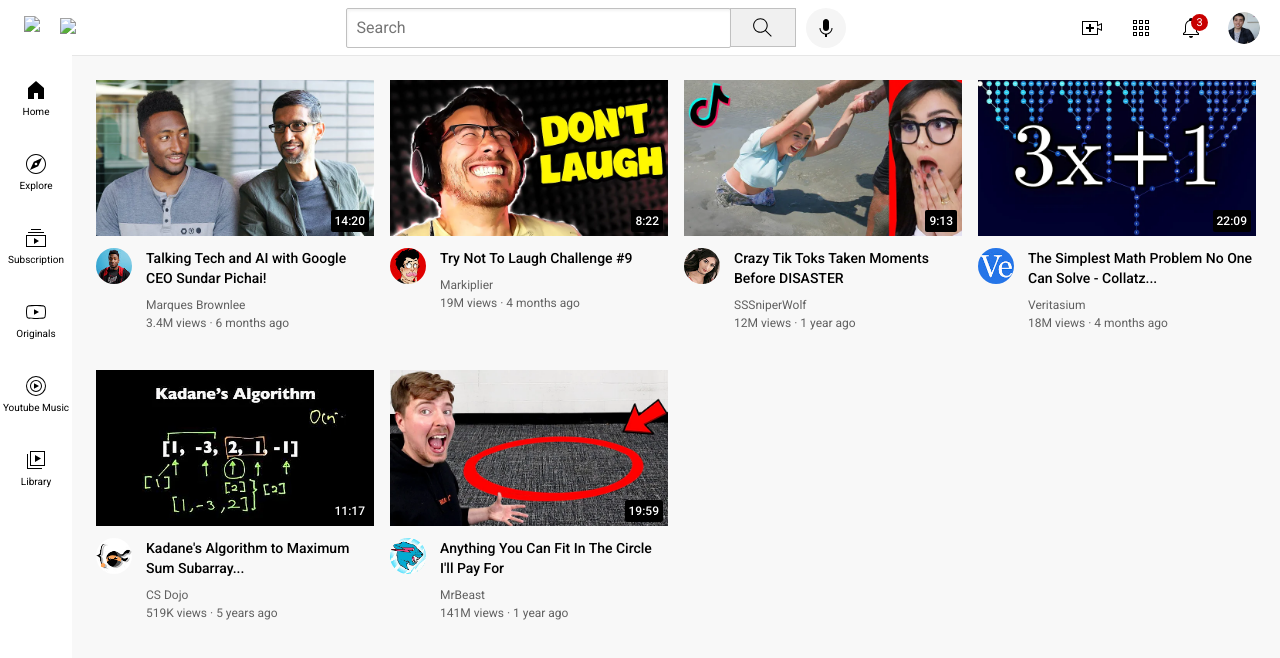
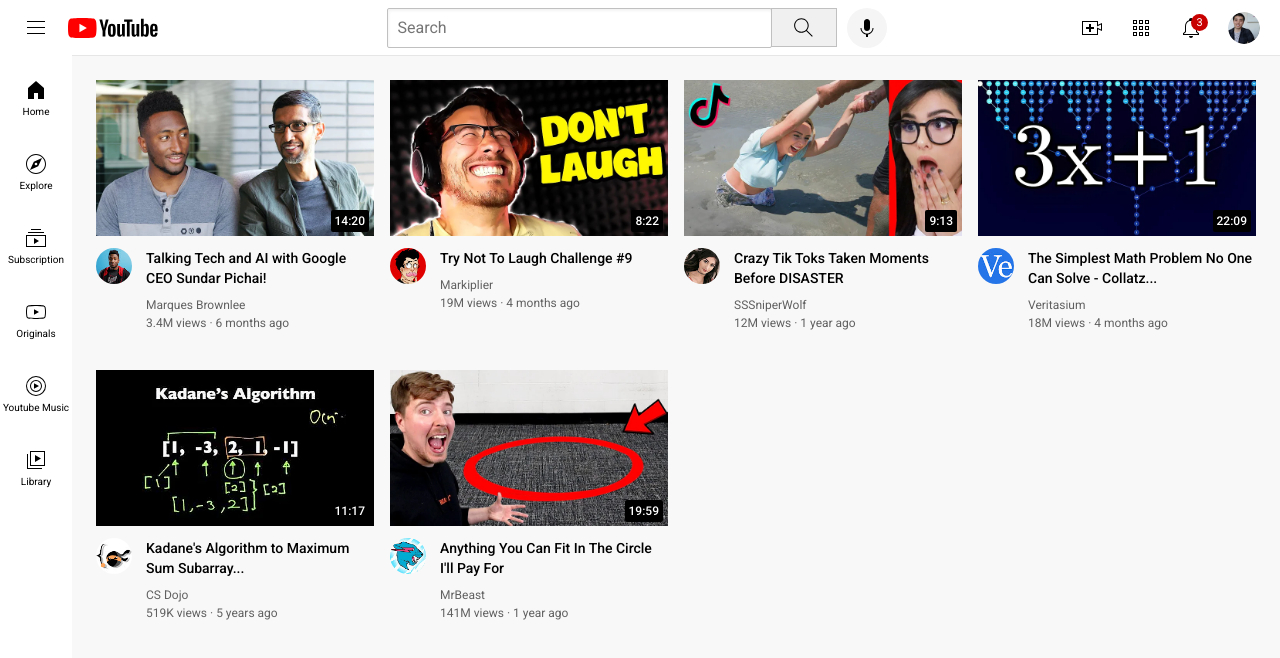
Before and after one commit to PavanKumbham/youtube, a plain HTML site: page index.html in a window 1280 px wide. Drawn offline with Linux system fonts and the light colour scheme.

Commit message:
Update index.html

```diff
--- a/index.html
+++ b/index.html
@@ -312,8 +312,8 @@
     <nav></nav>
     <header class="header">
       <div class="left-section">
-        <img class="hamburger-menu" src="icons/hamburger-menu.svg">
-        <img class="youtube-logo" src="icons/youtube-logo.svg">
+        <img class="hamburger-menu" src="hamburger-menu.svg">
+        <img class="youtube-logo" src="youtube-logo.svg">
       </div>
       <div class="middle-section">
         <input class="search-bar" type="text"
```
